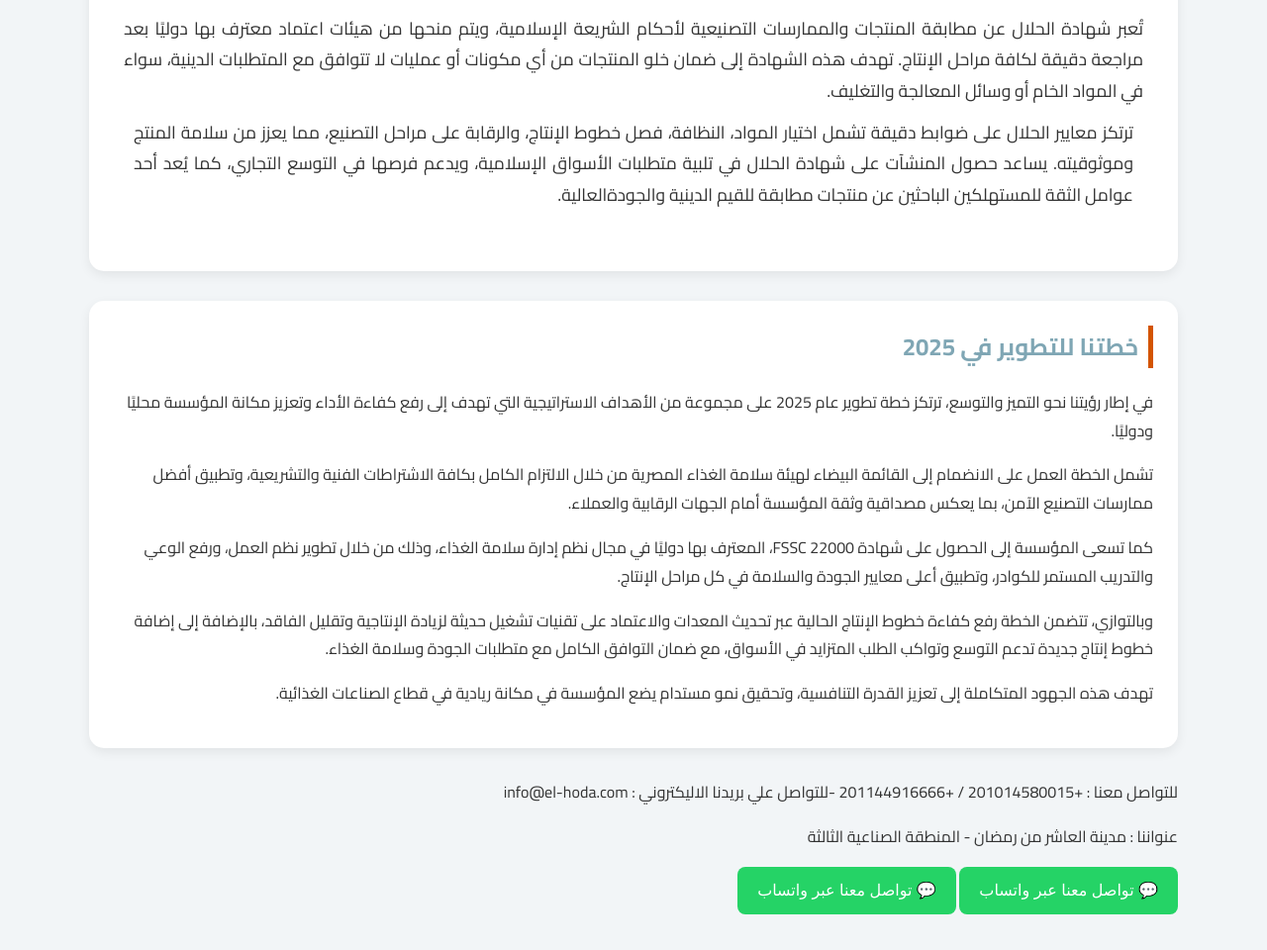
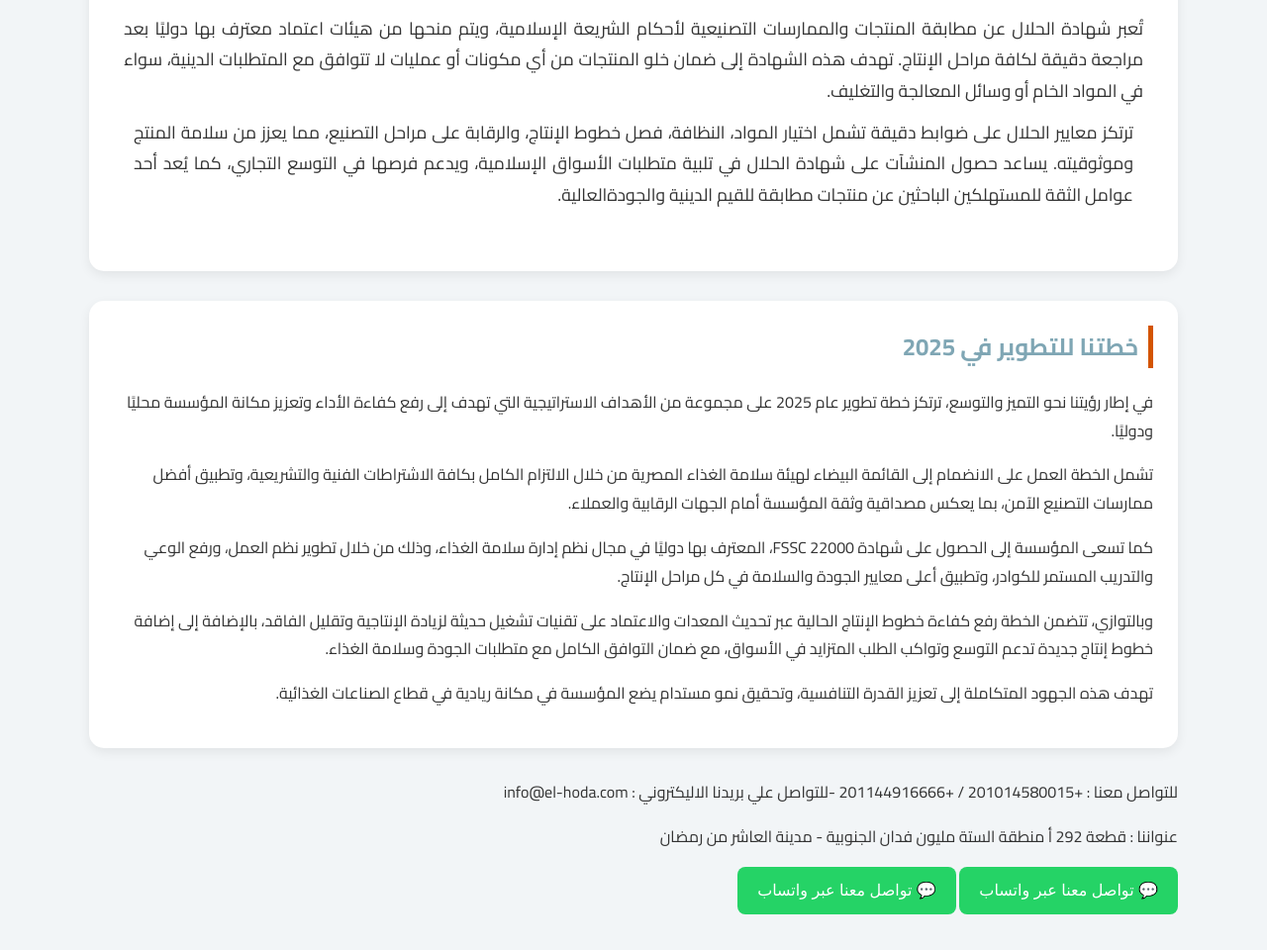
Before and after one commit to El-Huda-original/El-Huda-original.github.io, a plain HTML site: page index.html in a window 1280 px wide. Shown: the part 5079-6039 px from the top of the page at 99% size. Drawn offline with Linux system fonts and the light colour scheme.

Commit message:
index.html

```diff
--- a/index.html
+++ b/index.html
@@ -499,7 +499,7 @@ ISO 22000 لسلامة الغذاء
 
     </section>
     <p>للتواصل معنا : +201014580015 / +201144916666 -للتواصل علي بريدنا الاليكتروني : info@el-hoda.com</p>
-    <p>عنواننا : مدينة العاشر من رمضان - المنطقة الصناعية الثالثة</p>
+    <p> عنواننا : قطعة 292 أ منطقة الستة مليون فدان الجنوبية - مدينة العاشر من رمضان</p>
     <p> <a href="https://wa.me/201014580015" target="_blank" style="background-color:#25D366;color:white;padding:10px 20px;border-radius:8px;text-decoration:none;font-family:sans-serif;font-size:16px;display:inline-block;">
     💬 تواصل معنا عبر واتساب
 </a>
```
